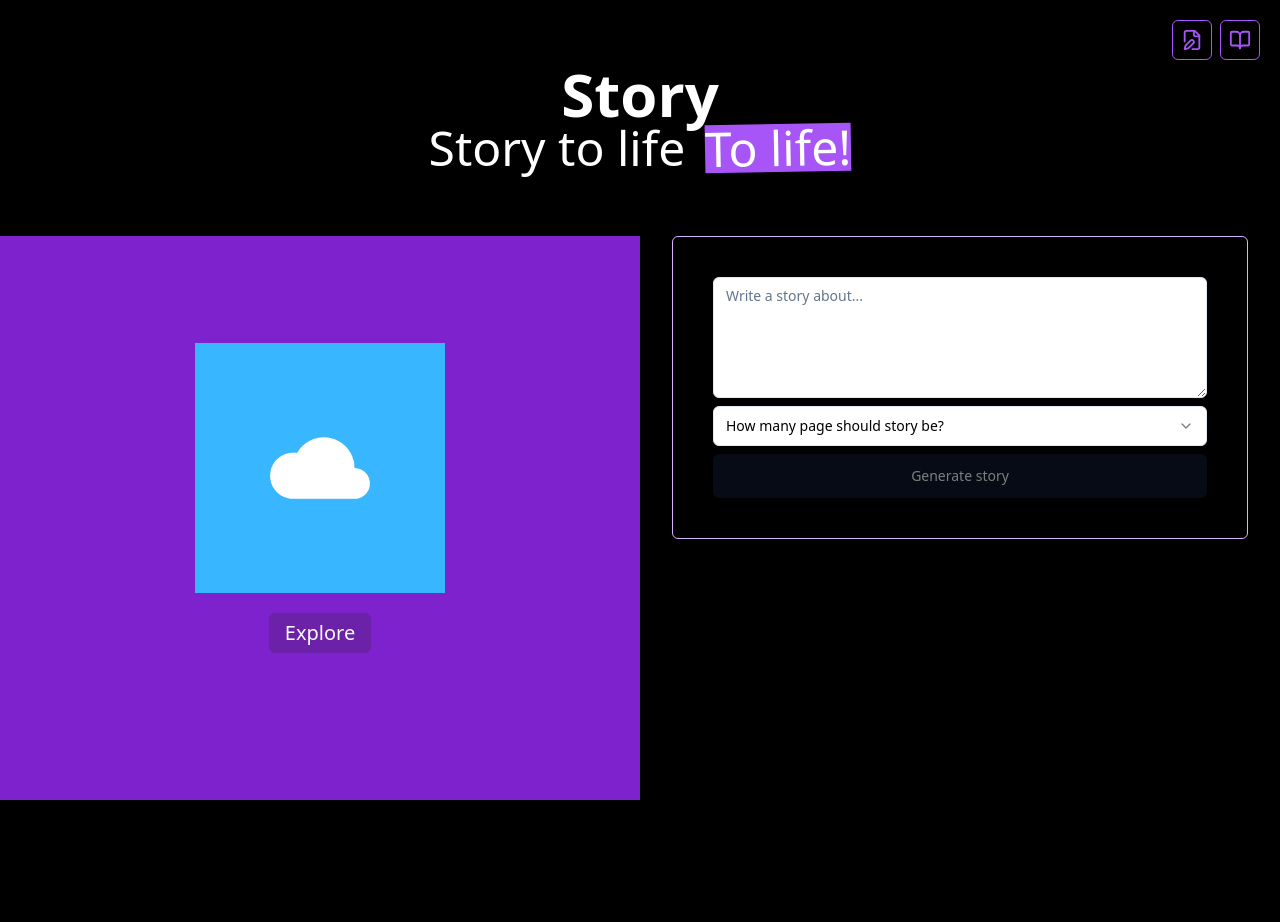
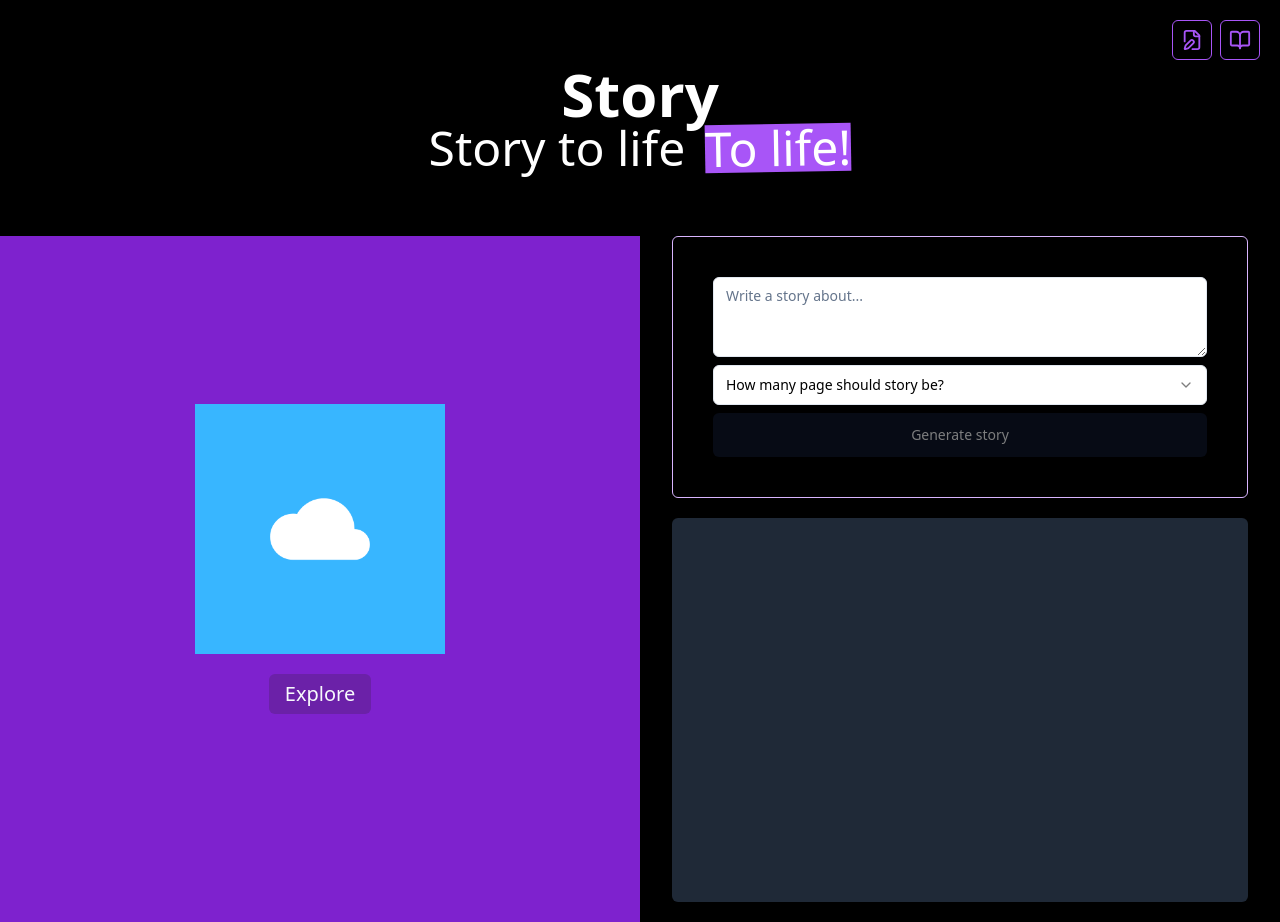
Before and after one commit to mikececco/story-teller, a Next.js app: page / in a window 1280 px wide. Before the commit the page ends 800 px from the top, so only its background shows below. Built offline with nearby package versions, Linux system fonts and the light colour scheme.

Commit message:
flex-col-reverse to scroll down auto

```diff
--- a/components/StoryWriter.tsx
+++ b/components/StoryWriter.tsx
@@ -36,7 +36,9 @@ function StoryWriter() {
         </Button>
       </section>
       <section className="flex-1 pb-5 mt-5">
+        <div className="flex flex-col-reverse w-full space-y-2 bg-gray-800 rounded-md text-gray-200 font-mono p-10 h-96 overflow-y-scroll">
 
+        </div>
       </section>
     </div>
   )
```
